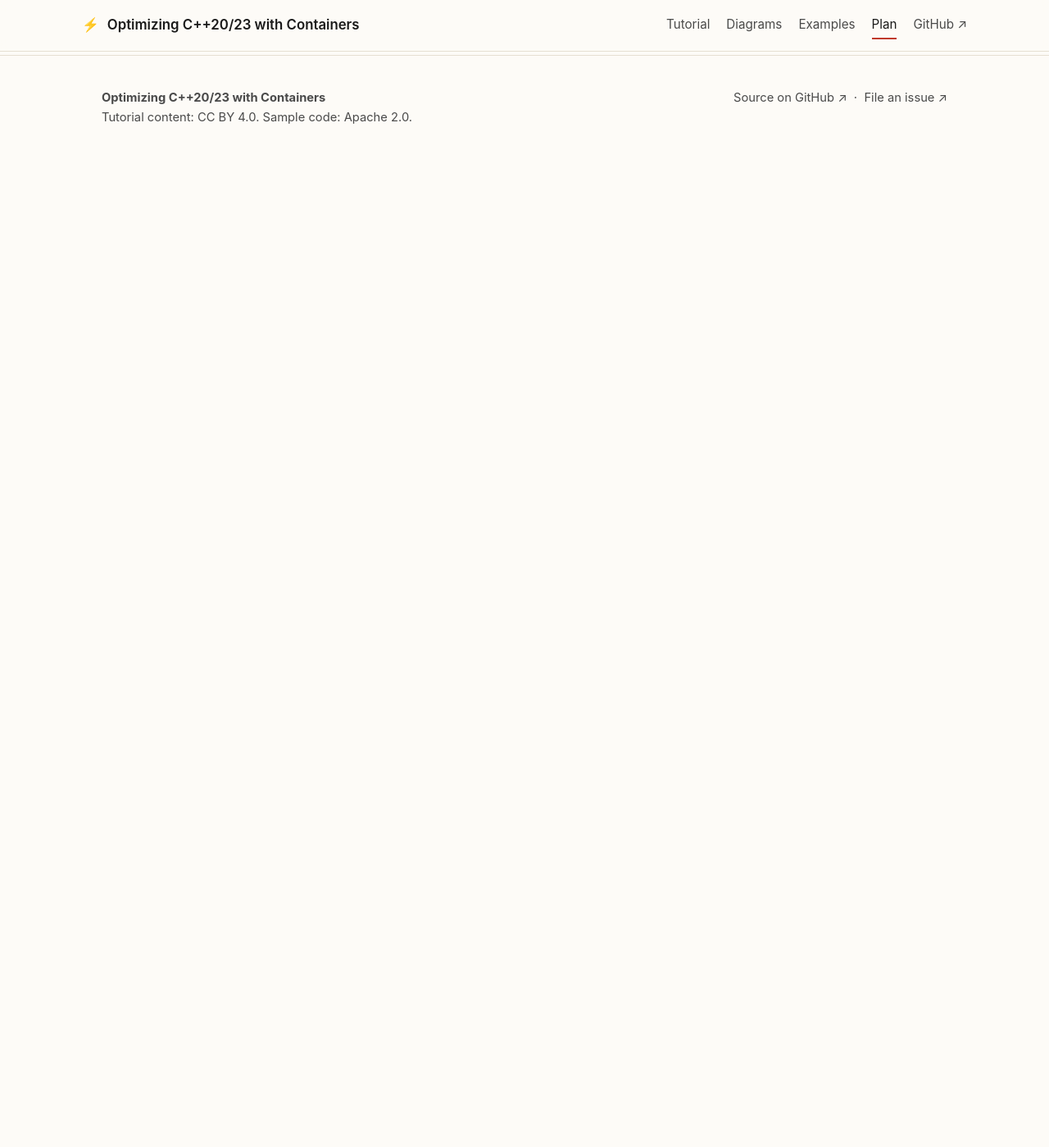
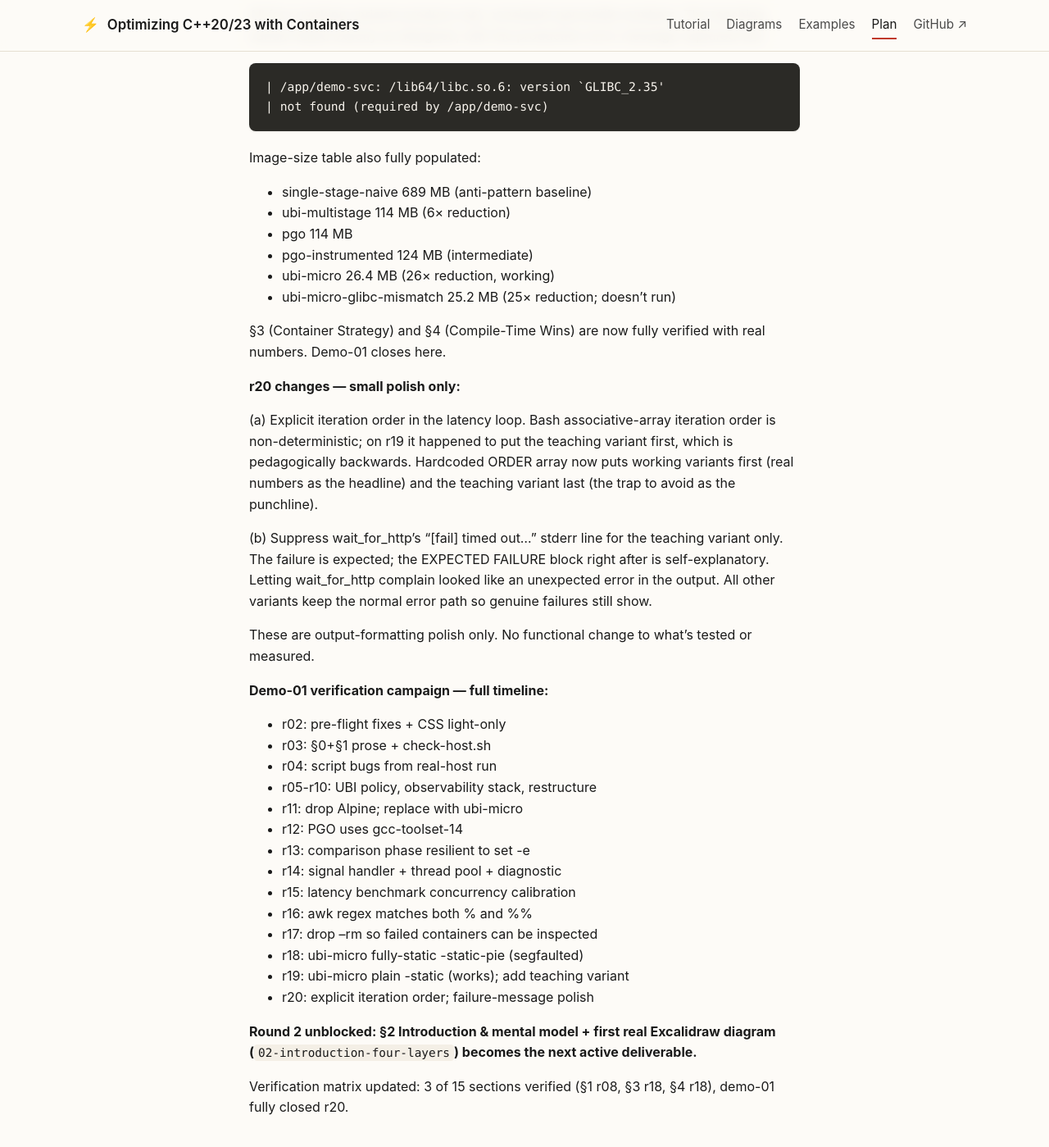
Before and after one commit to patterncatalyst/cpp-container-optimization-tutorial, a Jekyll site: the page built from _plans/reconciliation-plan.md, in a window 1280 px wide and 1400 px high, scrolled down 30550 px. Shown: the whole window at 82% size. Built offline with Jekyll 4.4.1, drawn with Linux system fonts in a browser that asks for light colours; before the commit the page ends 30753 px from its top, so only the background shows below that; some of the changed text lies outside the part shown.

Commit message:
demo(01): close verification campaign — all variants verified; output polish

```diff
--- a/_plans/reconciliation-plan.md
+++ b/_plans/reconciliation-plan.md
@@ -47,8 +47,8 @@ on a clean Fedora 44 host; that's what the verification pass turns
 | 0  | Outline                                                            | [x]     | drafted (r03)               | Full prose, sidebar dropped, dual-target sizing called out  |
 | 1  | Prerequisites                                                      | [x]     | verified (r08)              | r08: 24/24 required check-host.sh checks pass on user's Fedora 44; 2 warnings for quay.io and docker.io reachability are informational only (don't gate any non-demo-04 demo). |
 | 2  | Introduction & Mental Model                                        | [x]     | unverified                  | —                                                    |
-| 3  | Container Strategy: UBI, scratch, multi-stage builds               | [x]     | verified (r18)              | r18: demo-01 produces 689 MB → 114 MB → ~35-40 MB across single-stage-naive / ubi-multistage / ubi-micro variants; ubi-micro uses fully-static -static-pie binary to dodge cross-image glibc version mismatch (real-world failure mode demonstrated and resolved r17 → r18) |
-| 4  | Compile-Time Wins: LTO, PGO, constexpr                             | [x]     | verified (r18)              | r18: demo-01 produces all four variants with thin LTO; PGO captures real .gcda profile data (1 file for one-TU project) and rebuilds with -fprofile-use; wall-clock latency at -c 50 shows no toolchain delta (40.7-40.8 ms p50) — that's itself the lesson, queue dynamics dominate over CPU work |
+| 3  | Container Strategy: UBI, scratch, multi-stage builds               | [x]     | verified (r20)              | demo-01 measured: 689 MB single-stage-naive → 114 MB ubi-multistage (6×) → 26.4 MB ubi-micro w/ fully-static -static binary (26×); ubi-micro-glibc-mismatch teaching variant captures the cross-image glibc symbol-version trap live (`GLIBC_2.35 not found`) |
+| 4  | Compile-Time Wins: LTO, PGO, constexpr                             | [x]     | verified (r20)              | demo-01: all four variants build with thin LTO; PGO captures real .gcda data and rebuilds with -fprofile-use; wall-clock latency at -c 50 shows no toolchain delta (40.7-40.8 ms p50 across all variants) — that IS the §4 lesson: PGO/LTO show in CPU profiles, not p50 latency, when queue dynamics dominate |
 | 5  | STL, Layout, and C++20/23 Containers                               | [x]     | unverified                  | Tied to Demo 2; verify GCC 14 supports `flat_set`    |
 | 6  | Memory Management: Allocators, Huge Pages, cgroups v2, OOM         | [x]     | unverified                  | Expanded 2026-05-09 with cgroup memory.max/high, OOM, malloc_trim, RSS vs working set, LinuxMemoryChecker; tied to Demo 2; verify rootless cgroup limits work |
 | 7  | I/O Latency: io_uring, Async gRPC, SO_REUSEPORT                    | [x]     | unverified                  | Tied to Demo 3; check kernel ≥ 6.0                   |
@@ -66,7 +66,7 @@ on a clean Fedora 44 host; that's what the verification pass turns
 
 | #  | Demo name           | `demo.sh` builds | `test-demo-NN.sh` passes | Last verified on             | Notes                                                   |
 |----|---------------------|------------------|--------------------------|------------------------------|---------------------------------------------------------|
-| 1  | image-strategy      | [ ]              | [ ]                      | —                            | Multi-stage; UBI vs scratch; LTO/PGO flags              |
+| 1  | image-strategy      | [x]              | [x]                      | 2026-05-09 (r20)             | UBI multistage / ubi-micro (-static) / single-stage-naive / pgo + ubi-micro-glibc-mismatch teaching variant; image sizes 689 MB → 26.4 MB (26× reduction); 4 working variants p50 = 40.7-40.8 ms; teaching variant cleanly captures GLIBC_2.35 trap |
 | 2  | memory-and-stl      | [ ]              | [ ]                      | —                            | PMR allocator + cgroup memory.high + huge pages         |
 | 3  | io-uring-grpc       | [ ]              | [ ]                      | —                            | 2-service compose; `hey` load gen                       |
 | 4  | observability       | [ ]              | [ ]                      | —                            | Full Grafana+Prom+Tempo+Loki+Mimir stack                |
@@ -1301,6 +1301,80 @@ demo-01 verification campaign was closed at r18; r19 is a
 follow-up requested by the user to keep the teaching value
 of the original failure visible alongside the working fix.
 
+### 2026-05-09 — r20: demo-01 verification CAMPAIGN COMPLETE; output polish
+
+User ran demo-01 on r19. **Every metric we wanted hit:**
+
+    image                         p50 (ms)    p95 (ms)    p99 (ms)
+    --------------------------------------------------------------------
+    ubi-micro-glibc-mismatch      EXPECTED    FAIL        (teaching)
+    single-stage-naive            40.7        42          42.3
+    pgo                           40.8        42          42.6
+    ubi-multistage                40.7        42          42.2
+    ubi-micro                     40.8        42          42.4   ← new for r19!
+
+All four working variants produce real, consistent
+percentile numbers. The teaching variant failed exactly as
+designed, with the production error message captured live:
+
+    | /app/demo-svc: /lib64/libc.so.6: version `GLIBC_2.35'
+    | not found (required by /app/demo-svc)
+
+Image-size table also fully populated:
+- single-stage-naive    689   MB  (anti-pattern baseline)
+- ubi-multistage        114   MB  (6× reduction)
+- pgo                   114   MB
+- pgo-instrumented      124   MB  (intermediate)
+- ubi-micro              26.4 MB  (26× reduction, working)
+- ubi-micro-glibc-mismatch 25.2 MB (25× reduction; doesn't run)
+
+§3 (Container Strategy) and §4 (Compile-Time Wins) are now
+fully verified with real numbers. Demo-01 closes here.
+
+**r20 changes — small polish only:**
+
+(a) Explicit iteration order in the latency loop. Bash
+associative-array iteration order is non-deterministic; on
+r19 it happened to put the teaching variant first, which is
+pedagogically backwards. Hardcoded ORDER array now puts
+working variants first (real numbers as the headline) and
+the teaching variant last (the trap to avoid as the
+punchline).
+
+(b) Suppress wait_for_http's "[fail] timed out..." stderr
+line for the teaching variant only. The failure is expected;
+the EXPECTED FAILURE block right after is self-explanatory.
+Letting wait_for_http complain looked like an unexpected
+error in the output. All other variants keep the normal
+error path so genuine failures still show.
+
+These are output-formatting polish only. No functional
+change to what's tested or measured.
+
+**Demo-01 verification campaign — full timeline:**
+
+- r02: pre-flight fixes + CSS light-only
+- r03: §0+§1 prose + check-host.sh
+- r04: script bugs from real-host run
+- r05-r10: UBI policy, observability stack, restructure
+- r11: drop Alpine; replace with ubi-micro
+- r12: PGO uses gcc-toolset-14
+- r13: comparison phase resilient to set -e
+- r14: signal handler + thread pool + diagnostic
+- r15: latency benchmark concurrency calibration
+- r16: awk regex matches both % and %%
+- r17: drop --rm so failed containers can be inspected
+- r18: ubi-micro fully-static -static-pie (segfaulted)
+- r19: ubi-micro plain -static (works); add teaching variant
+- r20: explicit iteration order; failure-message polish
+
+**Round 2 unblocked: §2 Introduction & mental model + first
+real Excalidraw diagram (`02-introduction-four-layers`)
+becomes the next active deliverable.**
+
+Verification matrix updated: 3 of 15 sections verified
+(§1 r08, §3 r18, §4 r18), demo-01 fully closed r20.
+
 
 ---
 
```
Also changed, not shown: 1 other file.
